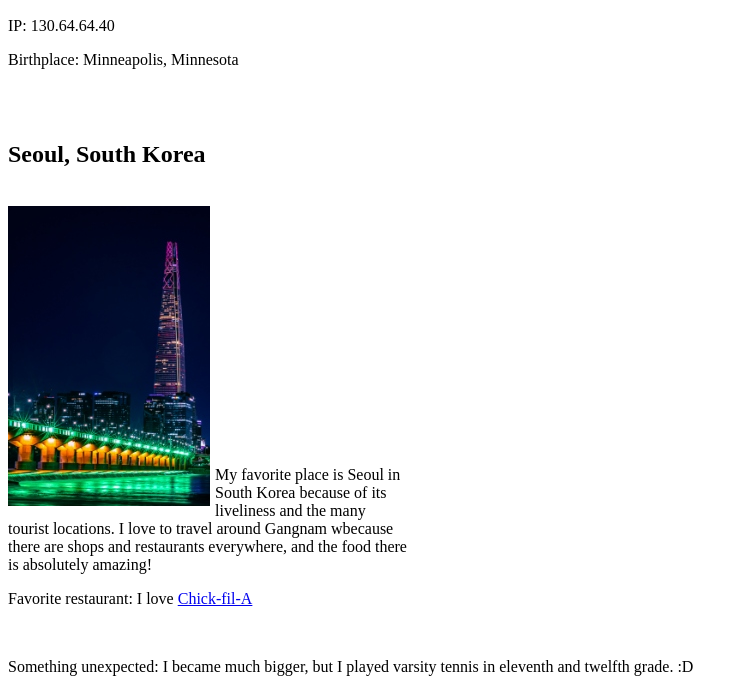
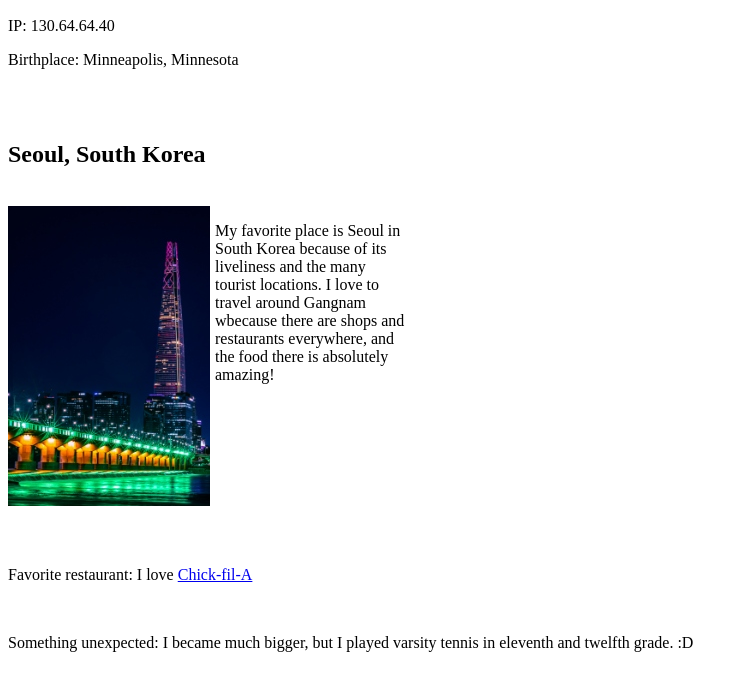
Before and after one commit to bcho432/bcho432.github.io, a plain HTML site: page index.html in a window 1280 px wide. Shown: the part 110-802 px from the top of the page, without its empty margins (0-748 px from the left). Drawn offline with Linux system fonts and the light colour scheme.

Commit message:
Update index.html

```diff
--- a/index.html
+++ b/index.html
@@ -13,7 +13,7 @@
         .text-container {
             width: 400px;
             word-wrap: break-word;
-            margin-top: 260px;
+            margin-top: 0px;
         }
     </style>
 
@@ -35,6 +35,7 @@
             is absolutely amazing!
         </p>
     </div>
+    <div style="height: 150px;"></div>
     <p> Favorite restaurant: I love
     <a href="https://www.chick-fil-a.com/" target="_blank">Chick-fil-A</a>
     </p>
```
